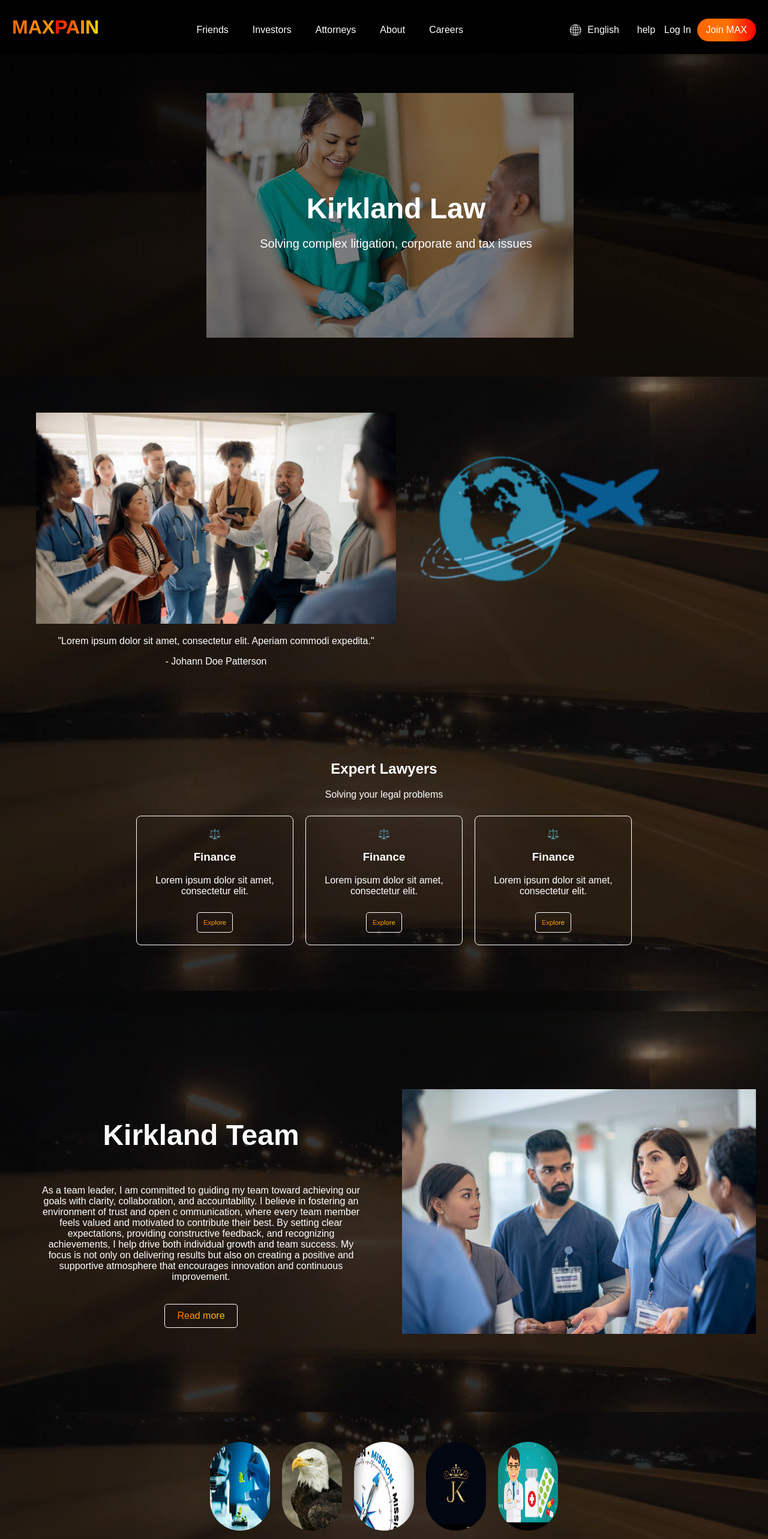
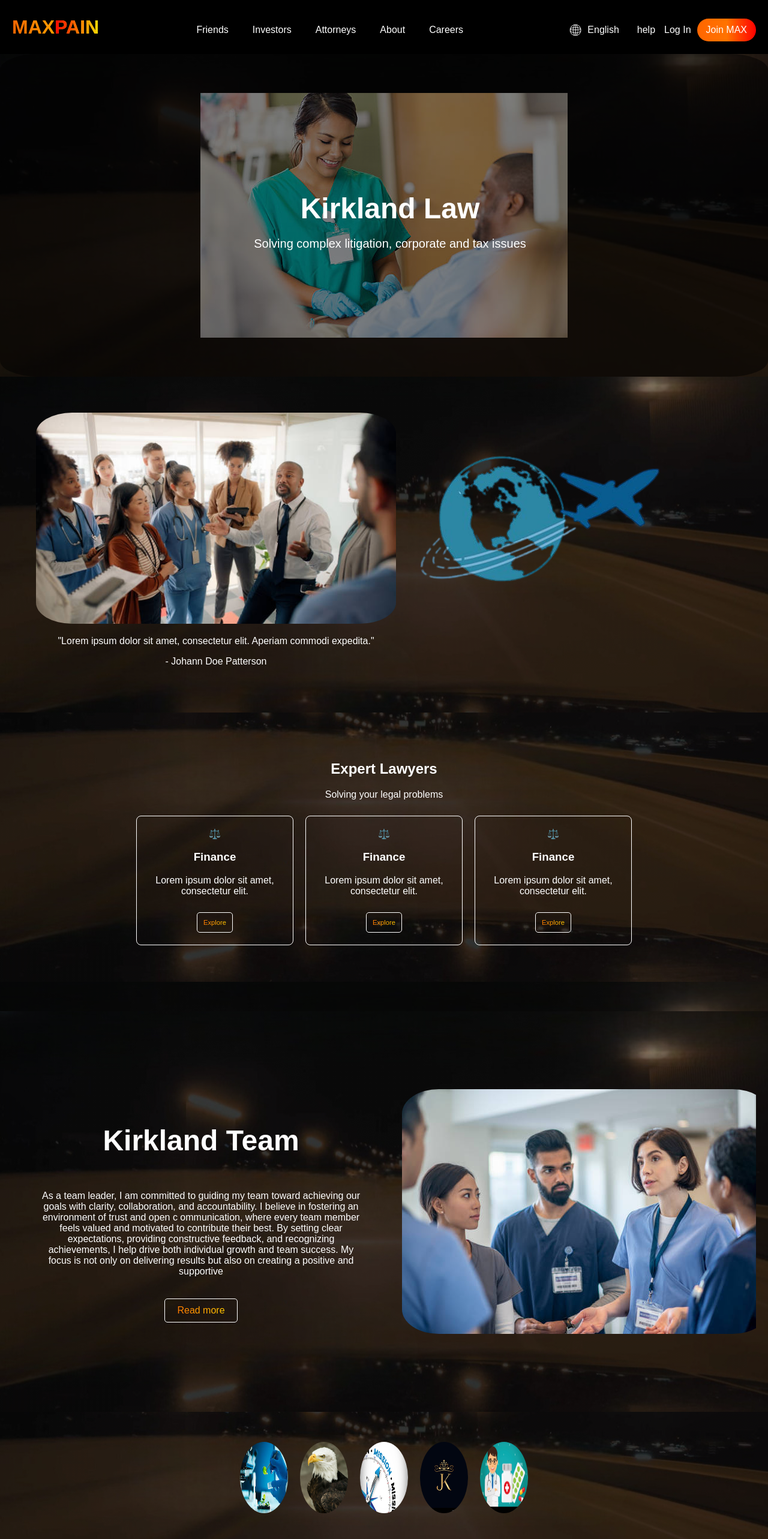
Before and after one commit to chuzabro/mex-plan-app, a React (Create React App) app: page /attorneys in a window 1280 px wide. Shown: the top 2566 px of the page at 60% size. Built offline with nearby package versions, Linux system fonts and the light colour scheme.

Commit message:
make mobile respinsive

```diff
--- a/src/pages/attorneys.jsx
+++ b/src/pages/attorneys.jsx
@@ -65,8 +65,7 @@
               to contribute their best. By setting clear expectations, providing
               constructive feedback, and recognizing achievements, I help drive both individual
               growth and team success. My focus is not only on delivering results but also on creating
-               a positive and supportive atmosphere
-            that encourages innovation and continuous improvement.
+               a positive and supportive
             </p>
             {/* <button>Emergency</button> */}
             <button className="read-more-button">Read more</button>
@@ -87,9 +86,6 @@
         </section>
 
         {/* Footer */}
-        <footer className="attorneys-footer">
-
-        </footer>
       </div>
     );
   };
--- a/src/styles/app.css
+++ b/src/styles/app.css
@@ -2,6 +2,7 @@
 html{
   scroll-behavior: smooth;
   behavior: smooth;
+  overflow: auto;
 }
 
 
--- a/src/styles/attoreys.css
+++ b/src/styles/attoreys.css
@@ -1,3 +1,4 @@
+
 .attorneys-page {
   font-family: 'Arial', sans-serif;
   color: #fff;
@@ -12,18 +13,20 @@
   text-align: center;
   background-position: cover;
   padding: 110px 10px;
-  width: 100%;
+  width: auto;
   height: auto;
+  border-radius:5%;
   /* border:solid 1px red; */
 
+}
 
-}
 .attorneys-hero-content{
 /* background: linear-gradient(rgba(0, 0, 0, 0.3), rgba(0, 0, 0, 0.3)), url("../../public/images/career6.jpg") no-repeat center center fixed; */
   padding: 100px 20px;
   width: 100%;
   height: auto;
    padding: 80px 10px;
+
 }
 .attorneys-hero h1 {
   font-size: 48px;
@@ -179,6 +182,9 @@
 
 
 }
+.attorneys-testimonial-content img{
+  border-radius: 10%;
+}
 .attorneys-member img {
   width: 100%;
   max-width: 250px;
@@ -208,6 +214,10 @@
   padding: 20px;
   gap: 20px;
   /* border: solid 1px white; */
+}
+.attorneys-team-video img {
+
+  border-radius: 10%;
 }
 .attorneys-testimonial-content img {
   width: 100%;
@@ -244,7 +254,7 @@
 
 .attorneys-footer-logos img {
   margin: 10px;
-  width: 100px;
+  width: 80px;
 }
 
 
@@ -252,10 +262,10 @@
 .attorneys-social-icons img {
   /* margin: 0 10px; */
   cursor: pointer;
-  border-radius: 100px;
+  border-radius: 100%;
 }
 .attorneys-footer-logos img{
-  border-radius: 150px;
+  border-radius: 100%;
 }
 .attorneys-footer-logos img:hover{
   transform: scale(1.1);
@@ -309,4 +319,6 @@
     height: auto;
     border:#0a0a0a solid 1px;
   }
+
+
 }
```
